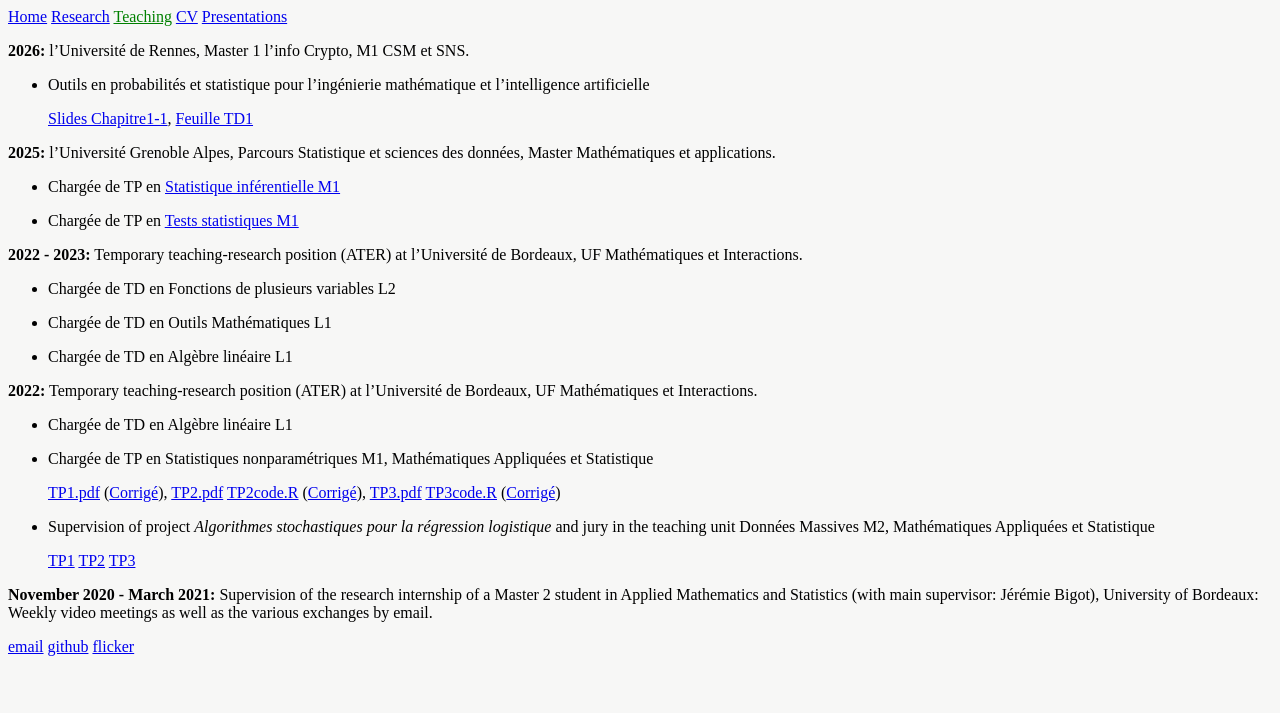
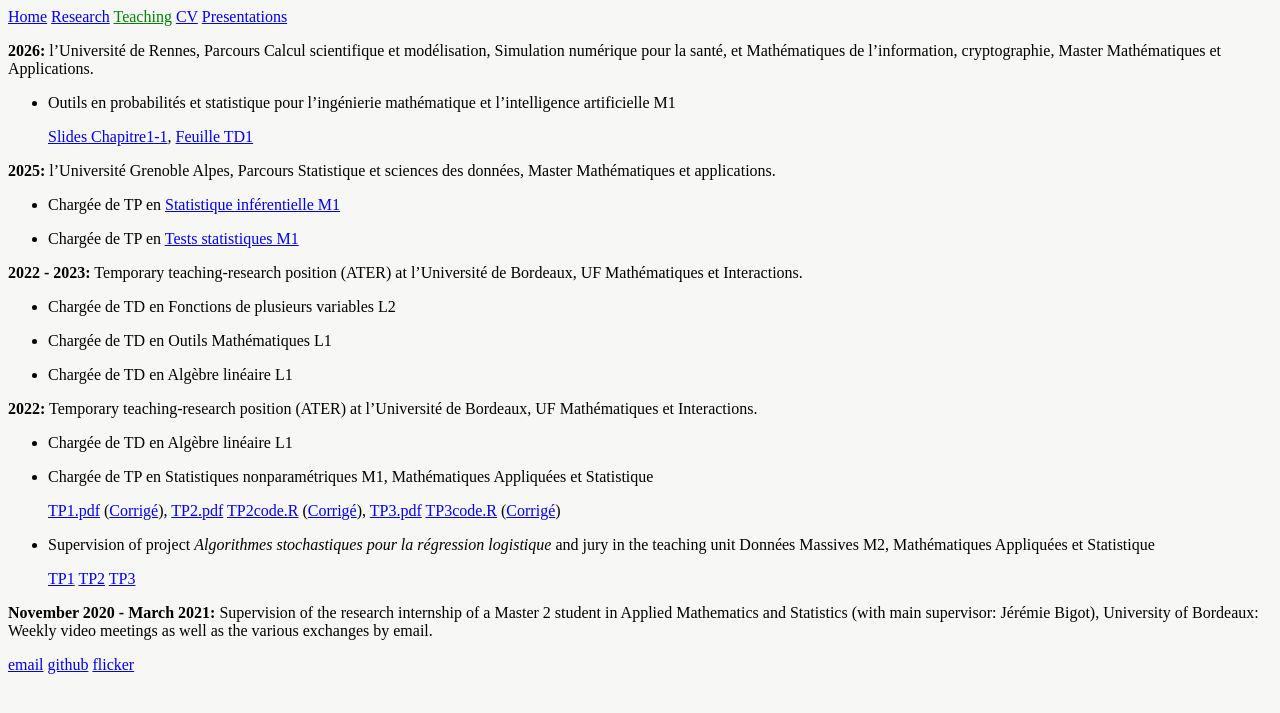
Before and after one commit to yiyej/yiyej.github.io, a Jekyll site: the page built from teaching.md, in a window 1280 px wide. Shown: the top 713 px of the page. Built offline with Jekyll 4.4.1, drawn with Linux system fonts in a browser that asks for light colours.

Commit message:
Update teaching.md

```diff
--- a/teaching.md
+++ b/teaching.md
@@ -3,8 +3,8 @@ layout: default
 title: Teaching
 ---
 
-**2026:** l’Université de Rennes, Master 1 l'info Crypto, M1 CSM et SNS.
-- Outils en probabilités et statistique pour l’ingénierie mathématique et l’intelligence artificielle
+**2026:** l’Université de Rennes, Parcours Calcul scientifique et modélisation, Simulation numérique pour la santé, et Mathématiques de l’information, cryptographie, Master Mathématiques et Applications.
+- Outils en probabilités et statistique pour l’ingénierie mathématique et l’intelligence artificielle M1
 
   <a href="/assets/rennes/2627/ops/ops_ch1_slides-1-55.pdf">Slides Chapitre1-1</a>, <a href="/assets/rennes/2627/ops/td1.pdf">Feuille TD1</a>
 
```
